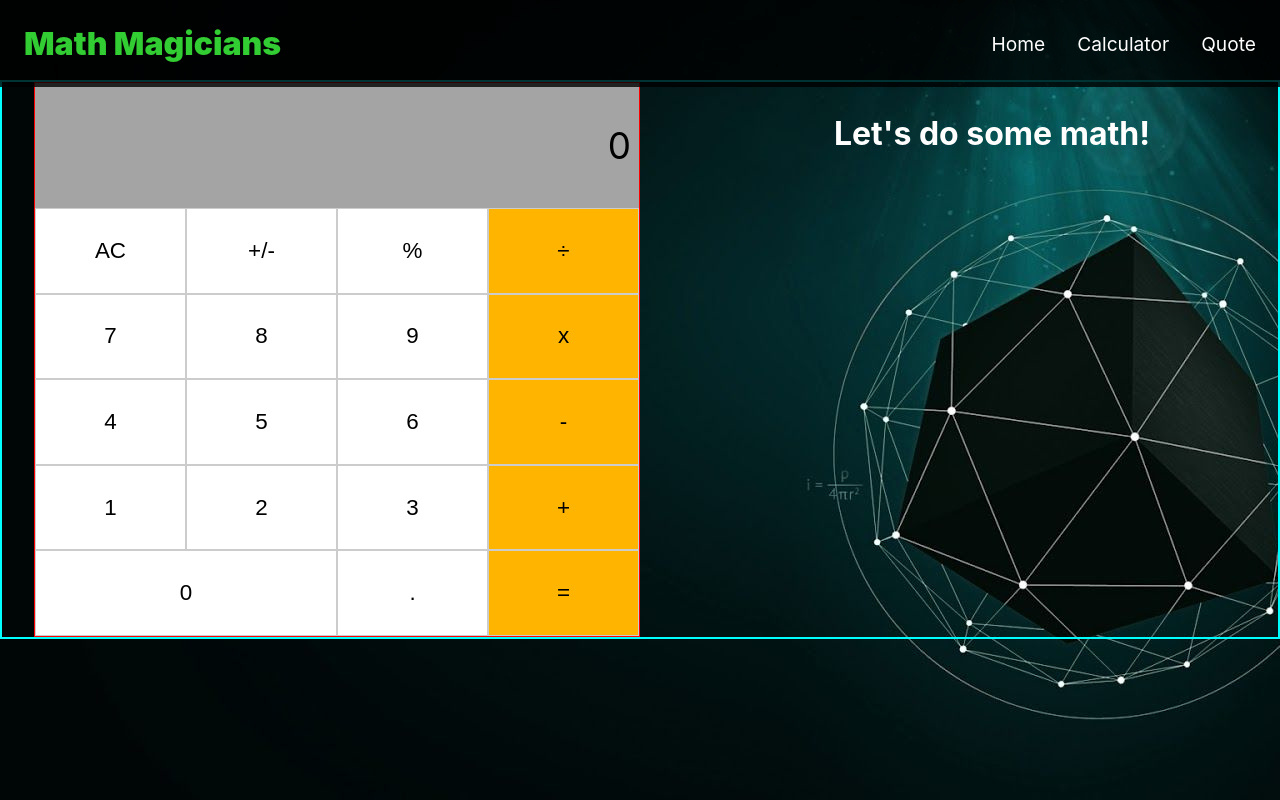
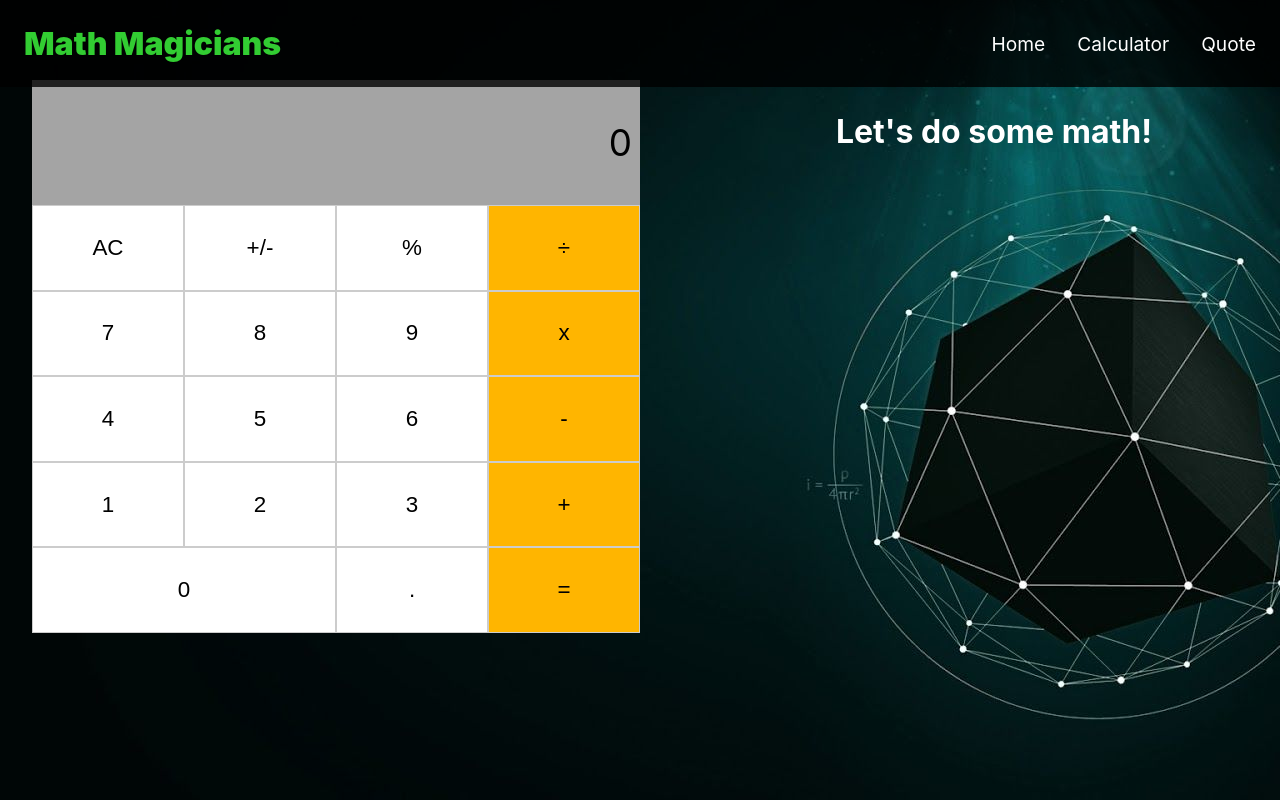
Before and after one commit to prg-04/Math-Magician, a React (Create React App) app: page /calculator in a window 1280 px wide. Built offline with nearby package versions, Linux system fonts and the light colour scheme.

Commit message:
Fix Linter error

```diff
--- a/src/index.css
+++ b/src/index.css
@@ -95,12 +95,10 @@ code {
   display: flex;
   flex-direction: column;
   padding: 0 1rem;
-  border: 2px solid cyan;
   gap: 1rem;
 }
 
 .container {
-  border: 1px solid red;
   width: 100%;
   display: grid;
   grid-template-columns: repeat(4, 1fr);
```
